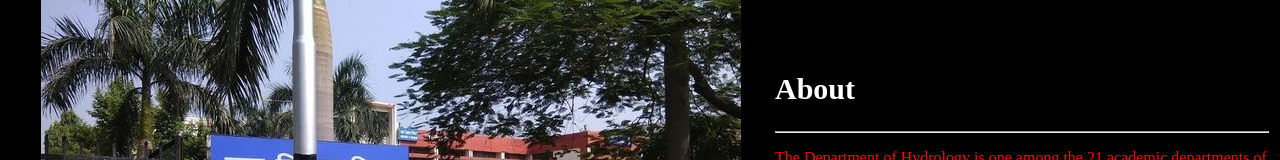
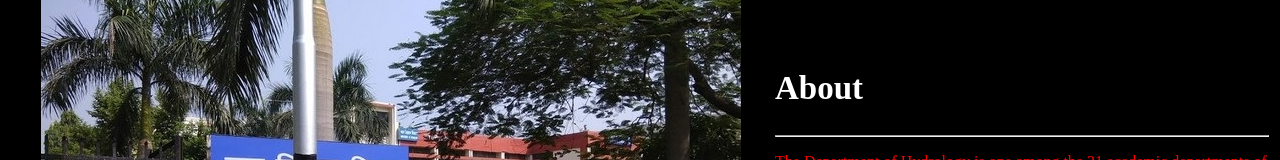
Before and after one commit to mohitiitr/Hemant27031999.github.io, a plain HTML site: page Dept_of_hydro.html in a window 1280 px wide. Shown: the part 186-346 px from the top of the page. Drawn offline with Linux system fonts and the light colour scheme.

Commit message:
Update Dept_of_hydro.html

```diff
--- a/Dept_of_hydro.html
+++ b/Dept_of_hydro.html
@@ -19,7 +19,7 @@
 
 </td>
 <td>
-	<h2 style="font-size: 30px;  color: white; font-family: showcard gothic;">About</h2>
+	<h2 style="font-size: 33px;  color: white; font-family: showcard gothic;">About</h2>
 	<hr>
 	<p style=" color: red; ">The Department of Hydrology is one among the 21 academic departments of the Indian Institute of Technology Roorkee. The Department came into existence with the inception of the International Post Graduate Course in Hydrology in 1972, being the first such a programme in a developing country. The courses, offered by the Department are presently sponsored by the Government of India and the UNESCO.  The Department has seven dedicated full time faculty members having specializations in surface water hydrology (Floods, Droughts), water resources systems, watershed management, Geo-hydrology, ground water geophysics, stochastic hydrology, hydro-informatics, environmental hydrology etc.</p>
 </td>
```
